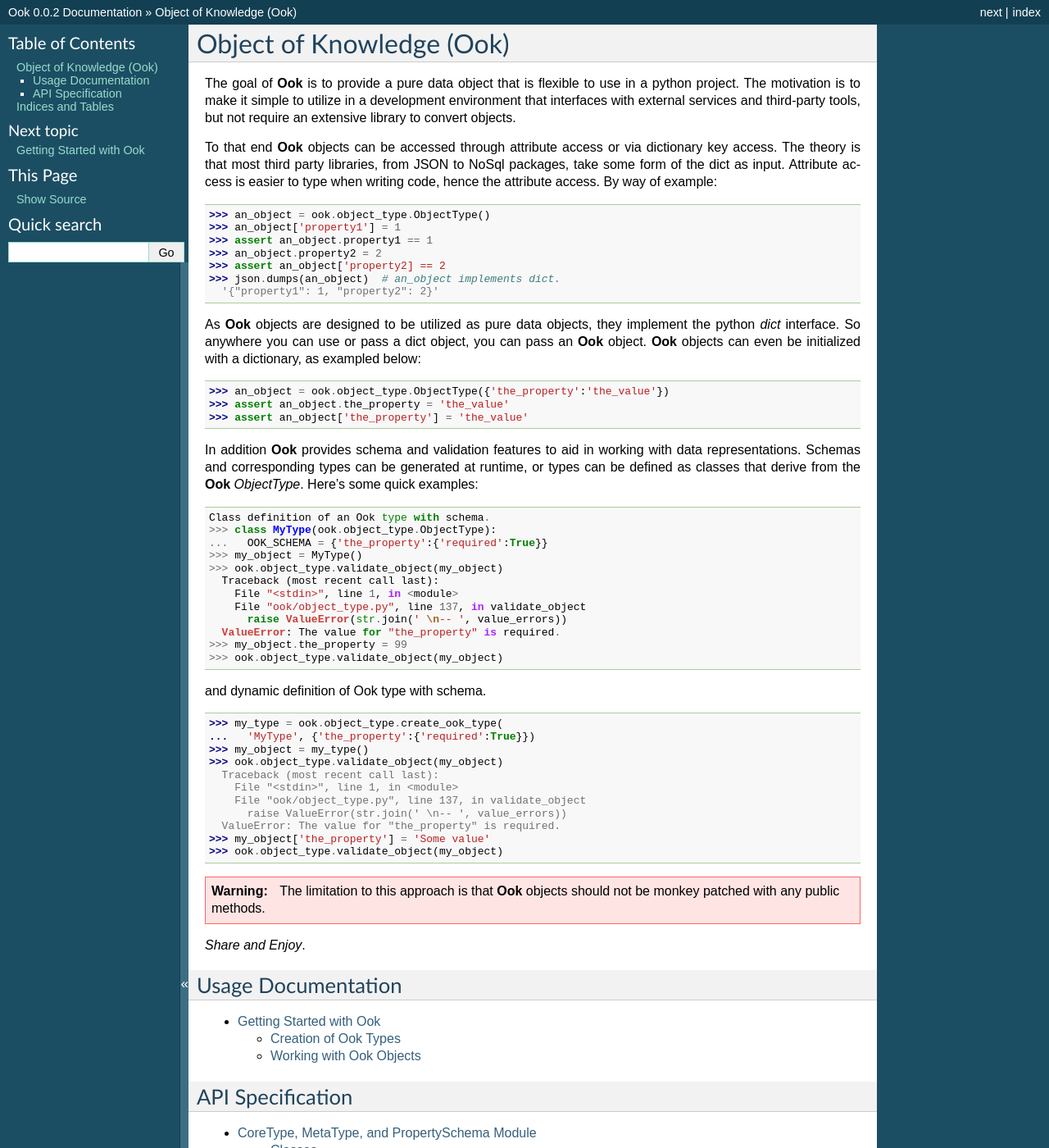
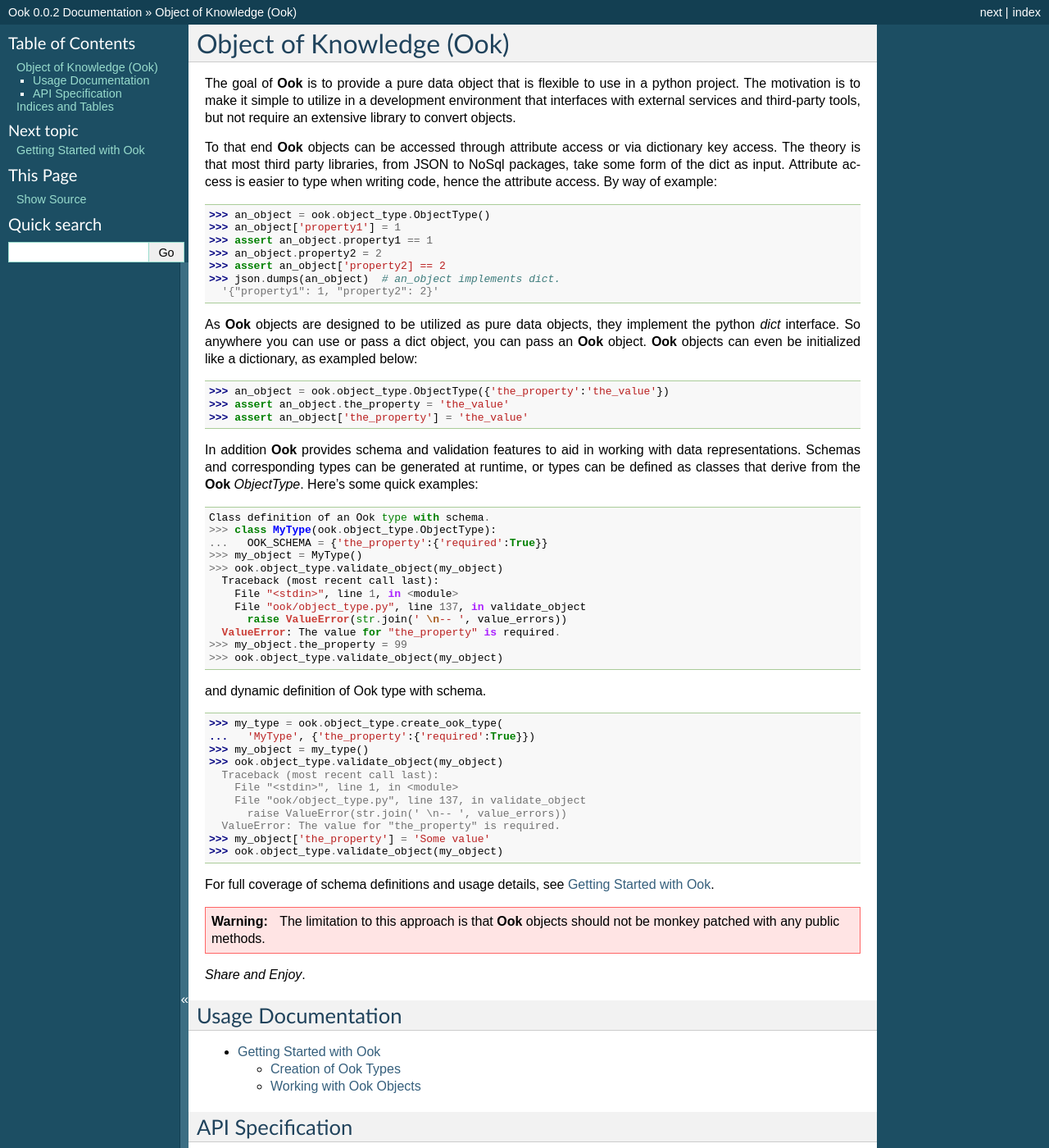
Before and after one commit to neoinsanity/ontic, a Sphinx documentation site: the page built from doc/index.rst, in a window 1280 px wide and 1400 px high. Shown: the whole window at 82% size. Built offline with Sphinx 7.4.7, drawn with Linux system fonts in a browser that asks for light colours.

Commit message:
Referencing done between index page and usage documentation.

```diff
--- a/doc/index.rst
+++ b/doc/index.rst
@@ -23,7 +23,7 @@ example::
 As **Ook** objects are designed to be utilized as pure data objects, they
 implement the python *dict* interface. So anywhere you can use or pass a dict
 object, you can pass an **Ook** object. **Ook** objects can even be
-initialized with a dictionary, as exampled below::
+initialized like a dictionary, as exampled below::
 
   >>> an_object = ook.object_type.ObjectType({'the_property':'the_value'})
   >>> assert an_object.the_property = 'the_value'
@@ -61,6 +61,9 @@ and dynamic definition of Ook type with schema.
   >>> my_object['the_property'] = 'Some value'
   >>> ook.object_type.validate_object(my_object)
 
+For full coverage of schema definitions and usage details,
+see :ref:`getting-started-with-ook`.
+
 .. warning::
     The limitation to this approach is that **Ook** objects should not be
     monkey patched with any public methods.
--- a/doc/ook.rst
+++ b/doc/ook.rst
@@ -1,9 +1,13 @@
+.. _getting-started-with-ook:
+
 =========================
 Getting Started with Ook
 =========================
 
 .. image:: images/ook.jpg
 
+
+
 Creation of Ook Types
 ======================
 
```
